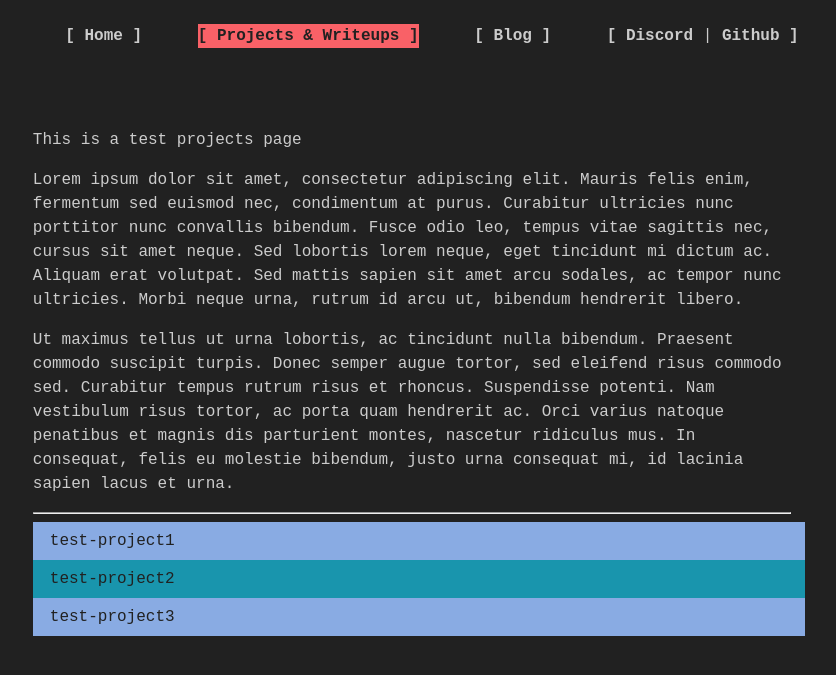
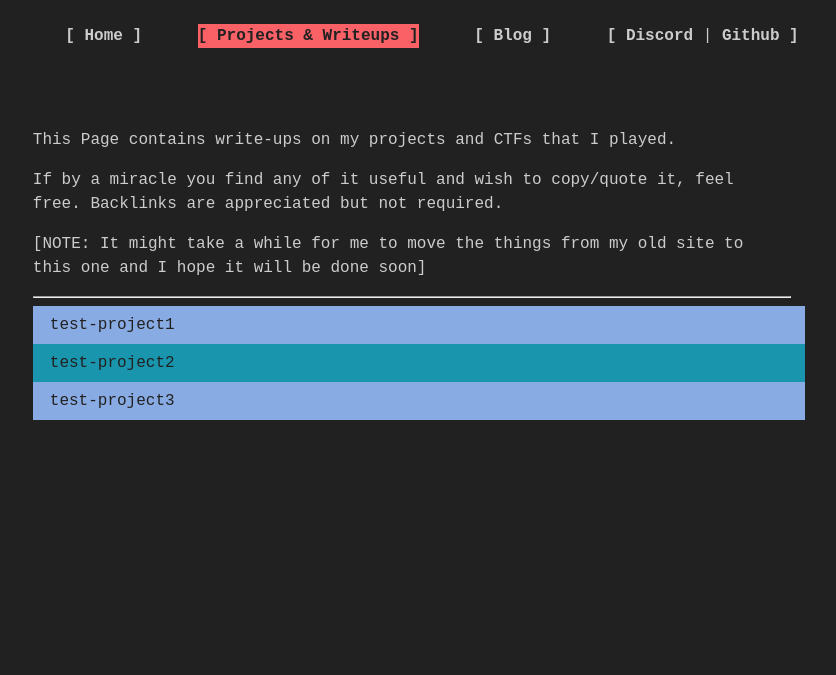
Before and after one commit to shazaq03/portfolio, a Jekyll site: the page built from projects.md, in a window 1280 px wide. Shown: the top 675 px of the page, without its empty margins (228-1064 px from the left). Built offline with Jekyll 4.4.1, drawn with Linux system fonts in a browser that asks for light colours.

Commit message:
add(projects page content)

```diff
--- a/projects.md
+++ b/projects.md
@@ -2,11 +2,11 @@
 title: Projects and Write-Ups
 layout: projects-layout
 ---
-This is a test projects page
+This Page contains write-ups on my projects and CTFs that I played.
 
-Lorem ipsum dolor sit amet, consectetur adipiscing elit. Mauris felis enim, fermentum sed euismod nec, condimentum at purus. Curabitur ultricies nunc porttitor nunc convallis bibendum. Fusce odio leo, tempus vitae sagittis nec, cursus sit amet neque. Sed lobortis lorem neque, eget tincidunt mi dictum ac. Aliquam erat volutpat. Sed mattis sapien sit amet arcu sodales, ac tempor nunc ultricies. Morbi neque urna, rutrum id arcu ut, bibendum hendrerit libero.
+If by a miracle you find any of it useful and wish to copy/quote it, feel free. Backlinks are appreciated but not required.
 
-Ut maximus tellus ut urna lobortis, ac tincidunt nulla bibendum. Praesent commodo suscipit turpis. Donec semper augue tortor, sed eleifend risus commodo sed. Curabitur tempus rutrum risus et rhoncus. Suspendisse potenti. Nam vestibulum risus tortor, ac porta quam hendrerit ac. Orci varius natoque penatibus et magnis dis parturient montes, nascetur ridiculus mus. In consequat, felis eu molestie bibendum, justo urna consequat mi, id lacinia sapien lacus et urna.
+[NOTE: It might take a while for me to move the things from my old site to this one and I hope it will be done soon]
 
 ---
 
```
